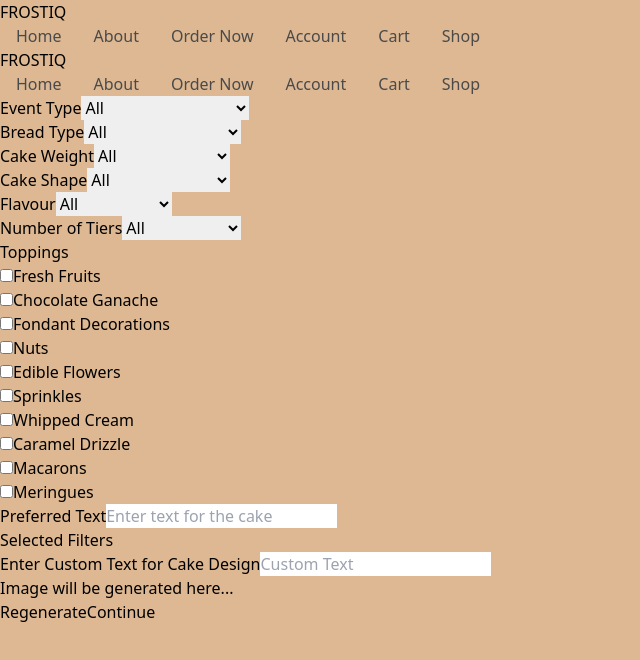
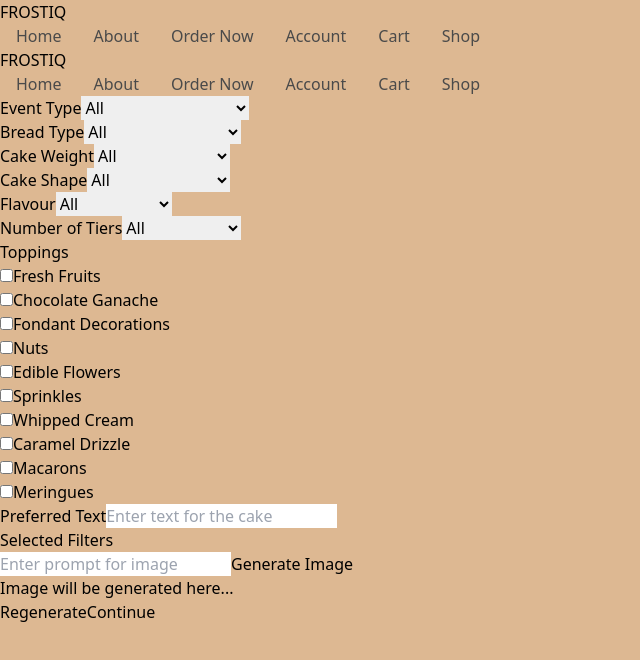
Before and after one commit to kvnrajasekhar/torto-forto, a React (Vite) app: page /shop in a window 1280 px wide. Shown: the top 660 px of the page, without its empty margins (0-640 px from the left). Built offline with nearby package versions, Linux system fonts and the light colour scheme.

Commit message:
added generate button

```diff
--- a/src/Components/Shop.jsx
+++ b/src/Components/Shop.jsx
@@ -16,6 +16,9 @@ const Shop = () => {
   const [cakes, setCakes] = useState([]);
   const [image, setImage] = useState(null); // State to store generated image
   const navigate = useNavigate();
+  const [imagePrompt, setImagePrompt] = useState("");
+  const [generatedImage, setGeneratedImage] = useState(null);
+
 
   const fetchCakes = async (appliedFilters) => {
     console.log("Fetching cakes with filters:", appliedFilters);
@@ -67,7 +70,7 @@ const Shop = () => {
   return (
     <>
       <Navbar />
-    <div className="flex mt-12">
+    <div className="flex mt-16">
       {/* Sidebar */}
       <aside className="w-1/4 p-4 bg-gray-100">
         {/* Dropdown Filters */}
@@ -157,15 +160,20 @@ const Shop = () => {
         </div>
 
         {/* Input and Image Placeholder */}
-        <div className="mb-6">
-          <label className="font-medium">Enter Custom Text for Cake Design</label>
+        <div className="mb-4 flex items-center">
           <input
             type="text"
-            className="block w-full mt-2 border border-gray-300 p-2"
-            placeholder="Custom Text"
-            value={filters.preferredText}
-            onChange={(e) => handleFilterChange("preferredText", e.target.value)}
+            className="flex-grow border border-gray-300 p-2 rounded-l"
+            placeholder="Enter prompt for image"
+            value={imagePrompt}
+            onChange={(e) => setImagePrompt(e.target.value)}
           />
+          <button
+            className="bg-blue-500 text-white px-4 py-2 rounded-r"
+            onClick={()=>{}}
+          >
+            Generate Image
+          </button>
         </div>
 
         {/* Image Placeholder */}
```
